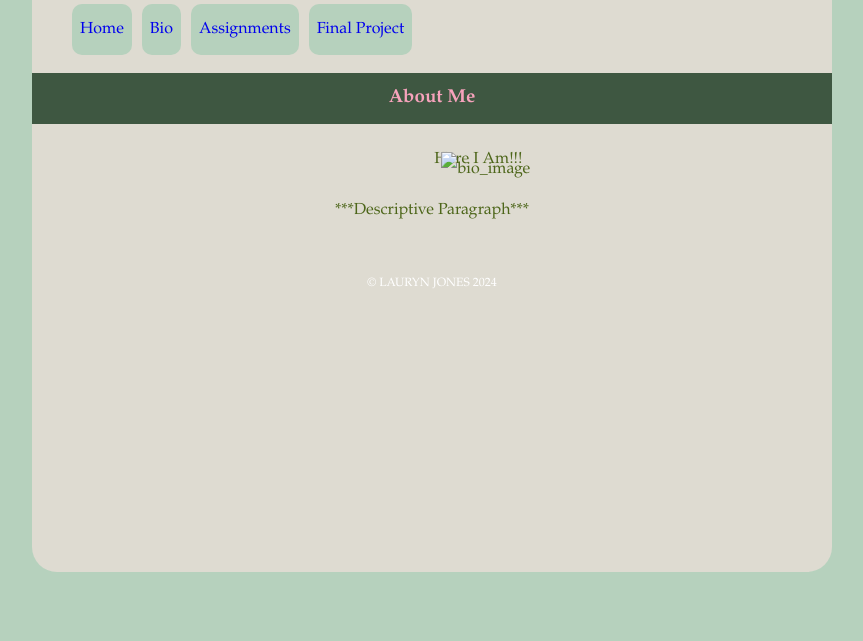
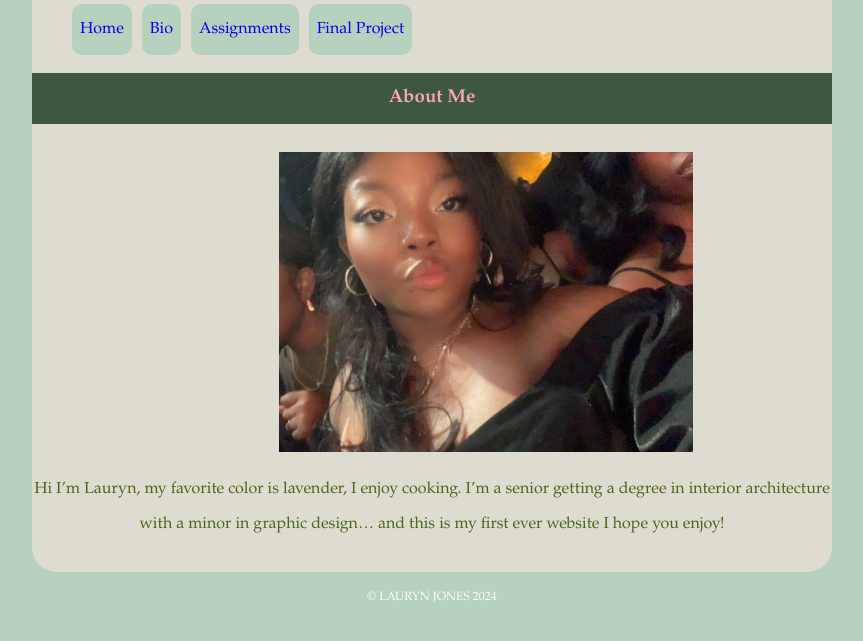
Before and after one commit to LJones-bug/LJones.github.io, a plain HTML site: page bio.html in a window 1280 px wide. Shown: the part 149-790 px from the top of the page, without its empty margins (208-1071 px from the left). Drawn offline with Linux system fonts and the light colour scheme.

Commit message:
Update bio.html

```diff
--- a/bio.html
+++ b/bio.html
@@ -40,7 +40,7 @@
           </header>
           <figure>
 
-              <img src="img/me.jpg.jpg" alt="bio_image" style="transform: translate(100px,10px);"
+              <img src="img/its_me.jpeg" alt="bio_image" style="transform: translate(100px,10px);"
                    width="400"
                    height="300"
 
@@ -48,7 +48,8 @@
 
 
            </figure>
-          <p>***Descriptive Paragraph***</p>
+          <p>Hi I’m Lauryn, my favorite color is lavender, I enjoy cooking. I’m a senior getting a degree in interior architecture with a minor in graphic design… and this is my first ever website I hope you enjoy!
+</p>
 
       </main>
 
```
